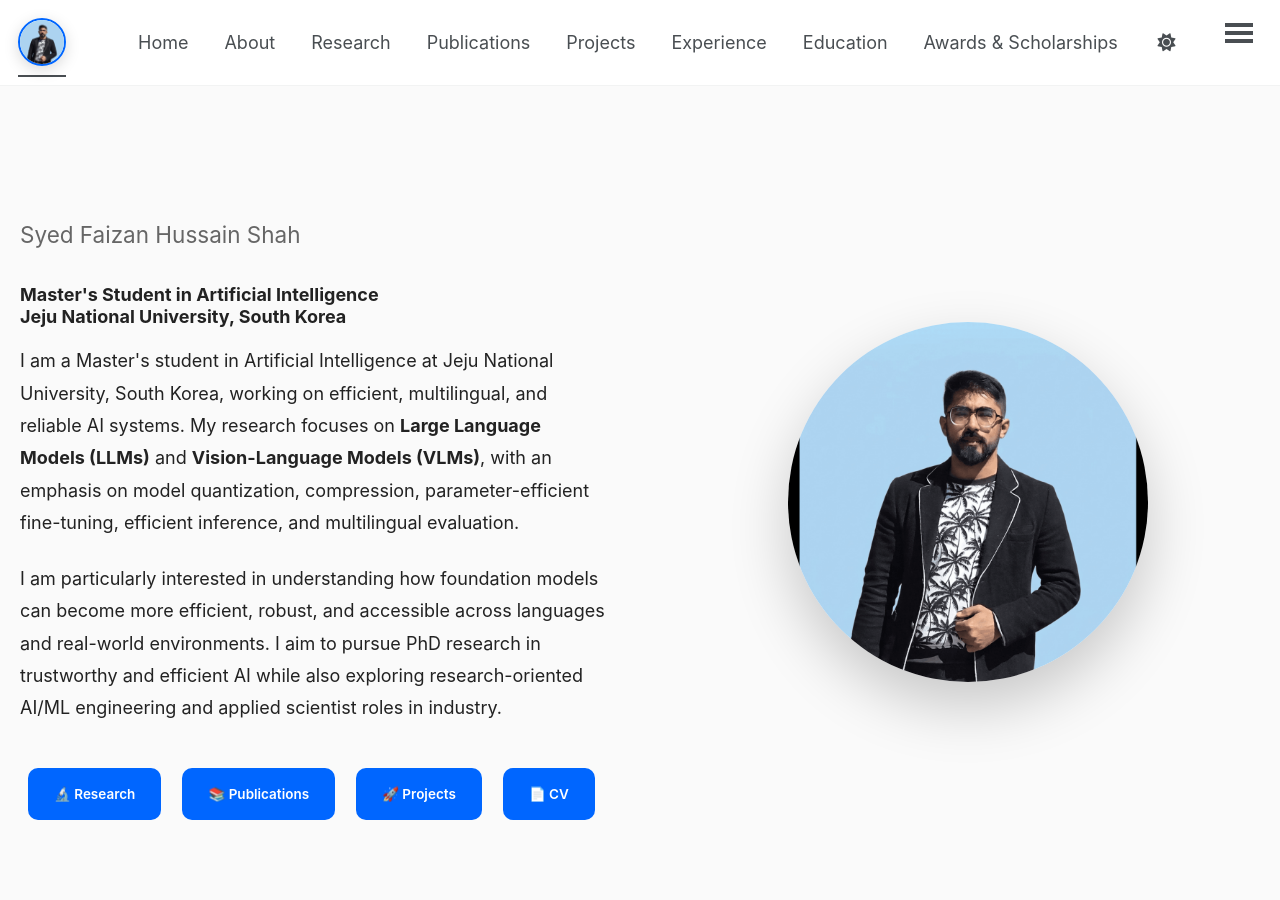
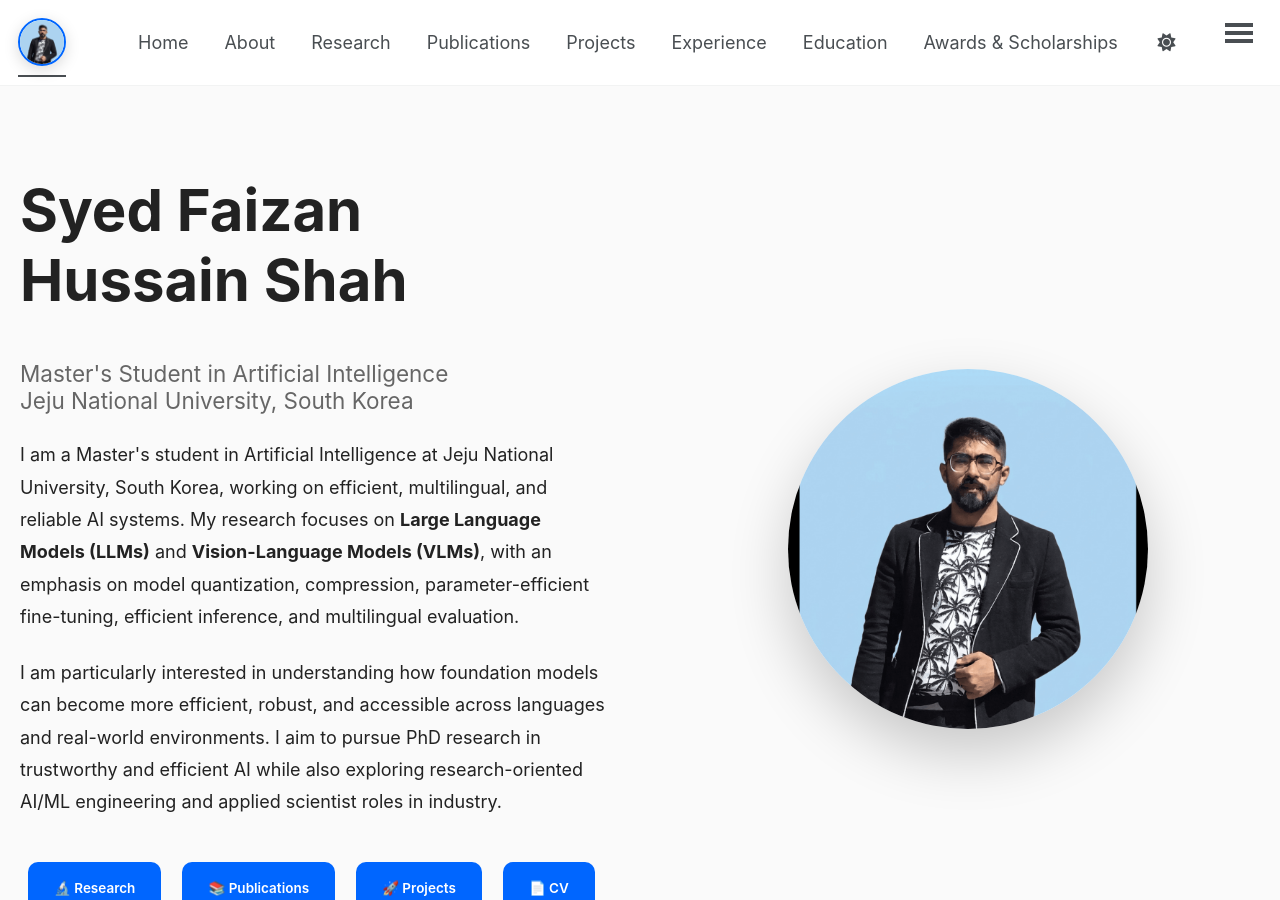
Before and after one commit to Fazi743/Fazi743.github.io, a Jekyll site: the page built from index.html, in a window 1280 px wide and 900 px high. Built offline with Jekyll 4.4.1, drawn with Linux system fonts in a browser that asks for light colours; a style sheet for code colours, icons or effects is not loaded.

Commit message:
Change heading tags for name in index.html

```diff
--- a/index.html
+++ b/index.html
@@ -8,12 +8,12 @@ title: Home
 
     <div class="hero-left">
 
-        <h2>Syed Faizan Hussain Shah</h2>
+        <h1>Syed Faizan Hussain Shah</h1>
 
-        <h3>
+        <h2>
             Master's Student in Artificial Intelligence <br>
             Jeju National University, South Korea
-        </h3>
+        </h2>
 
         <p>
             I am a Master's student in Artificial Intelligence at
```
